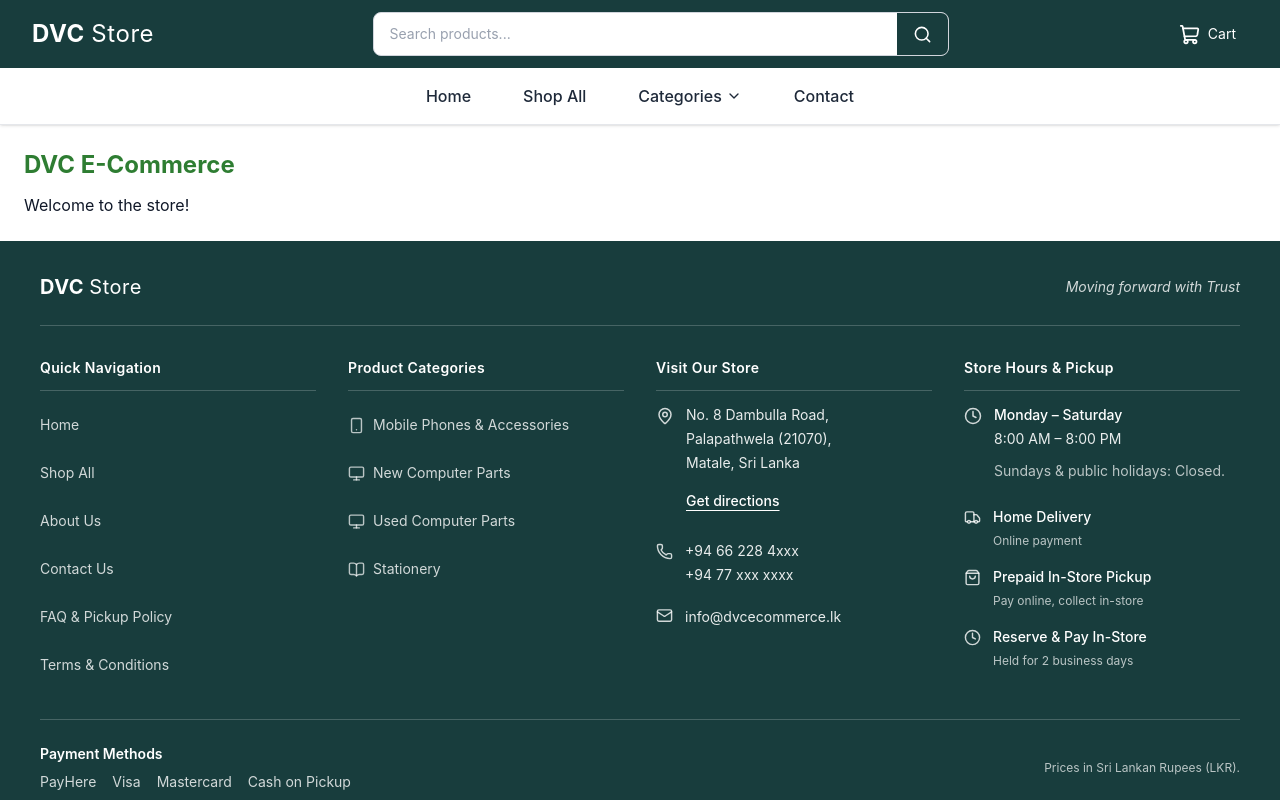
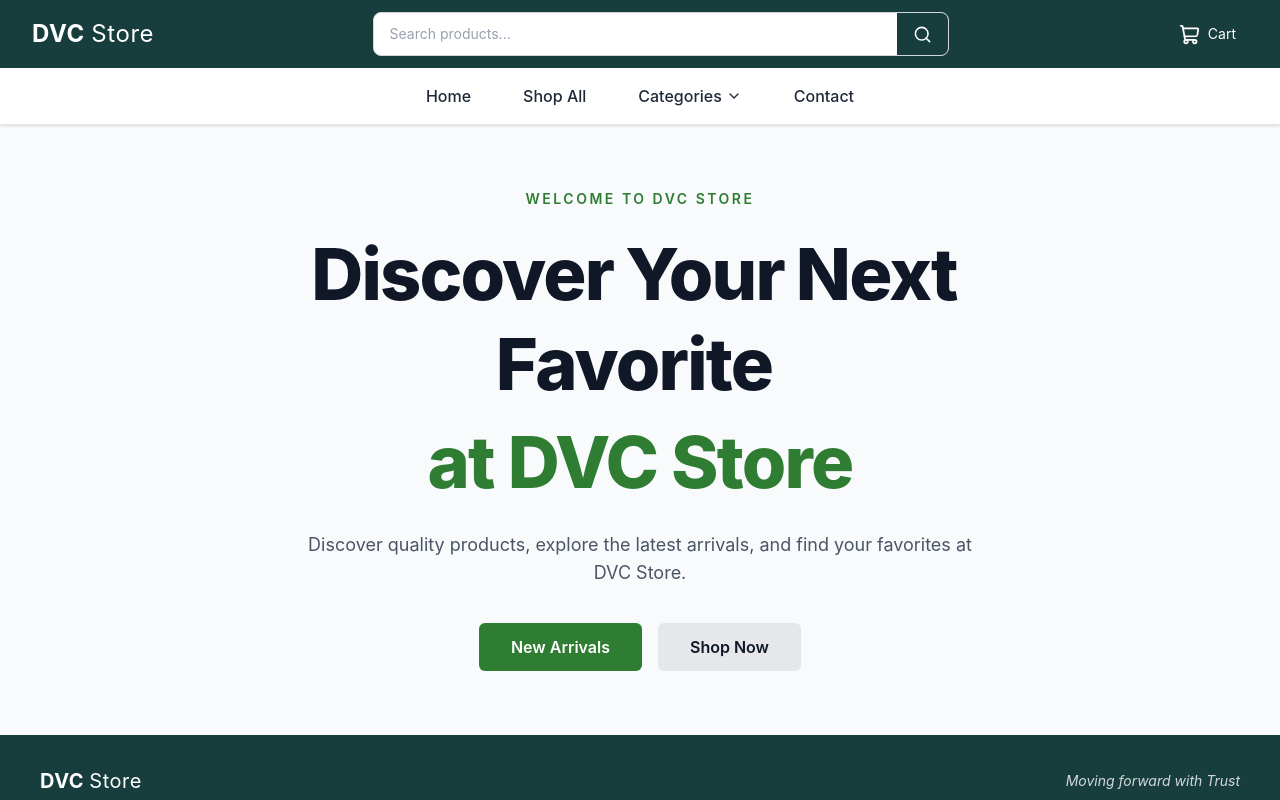
Before and after one commit to tilshanR/dvc-ecommerce, a React app in the folder frontend/: page / in a window 1280 px wide. Shown: the top 800 px of the page. Built offline with nearby package versions, Linux system fonts and the light colour scheme; the HTML template or start-up script is replaced by a standard one.

Commit message:
feat(frontend):Home hero section

```diff
--- a/frontend/package.json
+++ b/frontend/package.json
@@ -17,6 +17,7 @@
     "clsx": "^2.1.1",
     "framer-motion": "^14.5.0",
     "lucide-react": "^1.61.0",
+    "motion": "^14.6.0",
     "react": "^19.3.1",
     "react-dom": "^19.3.1",
     "react-router-dom": "^7.18.4",
--- a/frontend/src/App.jsx
+++ b/frontend/src/App.jsx
@@ -1,5 +1,6 @@
 
 import { Routes, Route } from "react-router-dom";
+import Home from "./pages/Home";
 import NavBar from "./components/Navbar";
 import About from "./pages/About";
 import Contact from "./pages/Contact";
@@ -21,16 +22,9 @@ function App() {
         />
         <Route
           path="/"
-          element={
-            <main className="p-6">
-              <h1 className="text-2xl font-bold text-dvcGreen">
-                DVC E-Commerce
-              </h1>
-              <p className="mt-3">
-                Welcome to the store!
-              </p>
-            </main>
-          }
+          element=
+        {<Home/>}
+
         />
       </Routes>
             <Footer />
--- /dev/null
+++ b/frontend/src/components/Hero-Home.jsx
@@ -0,0 +1,83 @@
+import { motion } from "motion/react";
+
+const HeroHome = () => {
+  const heading = ["Discover", "Your", "Next", "Favorite"];
+
+  return (
+    <section className="flex min-h-105 w-full items-center justify-center bg-gray-50 px-6 py-16 sm:min-h-120 md:min-h-130">
+      <div className="mx-auto w-full max-w-4xl text-center">
+        {/* Welcome text */}
+        <motion.p
+          initial={{ opacity: 0, y: 12 }}
+          animate={{ opacity: 1, y: 0 }}
+          transition={{ duration: 0.4 }}
+          className="mb-5 text-sm font-semibold uppercase tracking-[0.18em] text-dvcGreen"
+        >
+          Welcome to DVC Store
+        </motion.p>
+
+        {/* Main heading */}
+        <h1 className="text-4xl font-extrabold leading-tight tracking-tight text-gray-900 sm:text-5xl md:text-6xl lg:text-7xl">
+          {heading.map((word, index) => (
+            <motion.span
+              key={word}
+              initial={{ opacity: 0, y: 16 }}
+              animate={{ opacity: 1, y: 0 }}
+              transition={{
+                duration: 0.4,
+                delay: index * 0.1,
+              }}
+              className="mr-3 inline-block"
+            >
+              {word}
+            </motion.span>
+          ))}
+
+          <motion.span
+            initial={{ opacity: 0, y: 12 }}
+            animate={{ opacity: 1, y: 0 }}
+            transition={{ duration: 0.4, delay: 0.5 }}
+            className="mt-2 block text-dvcGreen"
+          >
+            at DVC Store
+          </motion.span>
+        </h1>
+
+        {/* Description */}
+        <motion.p
+          initial={{ opacity: 0, y: 10 }}
+          animate={{ opacity: 1, y: 0 }}
+          transition={{ duration: 0.4, delay: 0.6 }}
+          className="mx-auto mt-6 max-w-2xl text-base leading-7 text-gray-600 sm:text-lg"
+        >
+          Discover quality products, explore the latest arrivals, and find
+          your favorites at DVC Store.
+        </motion.p>
+
+        {/* Shopping buttons */}
+        <motion.div
+          initial={{ opacity: 0, y: 10 }}
+          animate={{ opacity: 1, y: 0 }}
+          transition={{ duration: 0.4, delay: 0.8 }}
+          className="mt-9 flex flex-col items-center justify-center gap-4 sm:flex-row"
+        >
+          <a
+            href="/products?sort=newest"
+            className="inline-flex min-h-12 w-full items-center justify-center rounded-md bg-dvcGreen px-8 py-3 font-semibold text-white transition-colors duration-200 hover:bg-green-800 focus-visible:outline-2 focus-visible:outline-offset-2 focus-visible:outline-dvcGreen sm:w-auto"
+          >
+            New Arrivals
+          </a>
+
+          <a
+            href="/shop"
+            className="inline-flex min-h-12 w-full items-center justify-center rounded-md bg-gray-200 px-8 py-3 font-semibold text-gray-900 transition-colors duration-200 hover:bg-gray-300 focus-visible:outline-2 focus-visible:outline-offset-2 focus-visible:outline-gray-500 sm:w-auto"
+          >
+            Shop Now
+          </a>
+        </motion.div>
+      </div>
+    </section>
+  );
+};
+
+export default HeroHome;
--- /dev/null
+++ b/frontend/src/pages/Home.jsx
@@ -0,0 +1,14 @@
+
+import HeroHome from "../components/Hero-Home";
+
+const Home = () => {
+  return (
+    <main>
+      <HeroHome />
+
+      {/* Other homepage sections go here */}
+    </main>
+  );
+};
+
+export default Home;
```
Also changed, not shown: 1 other file (tests, documents, lock files or other folders).
